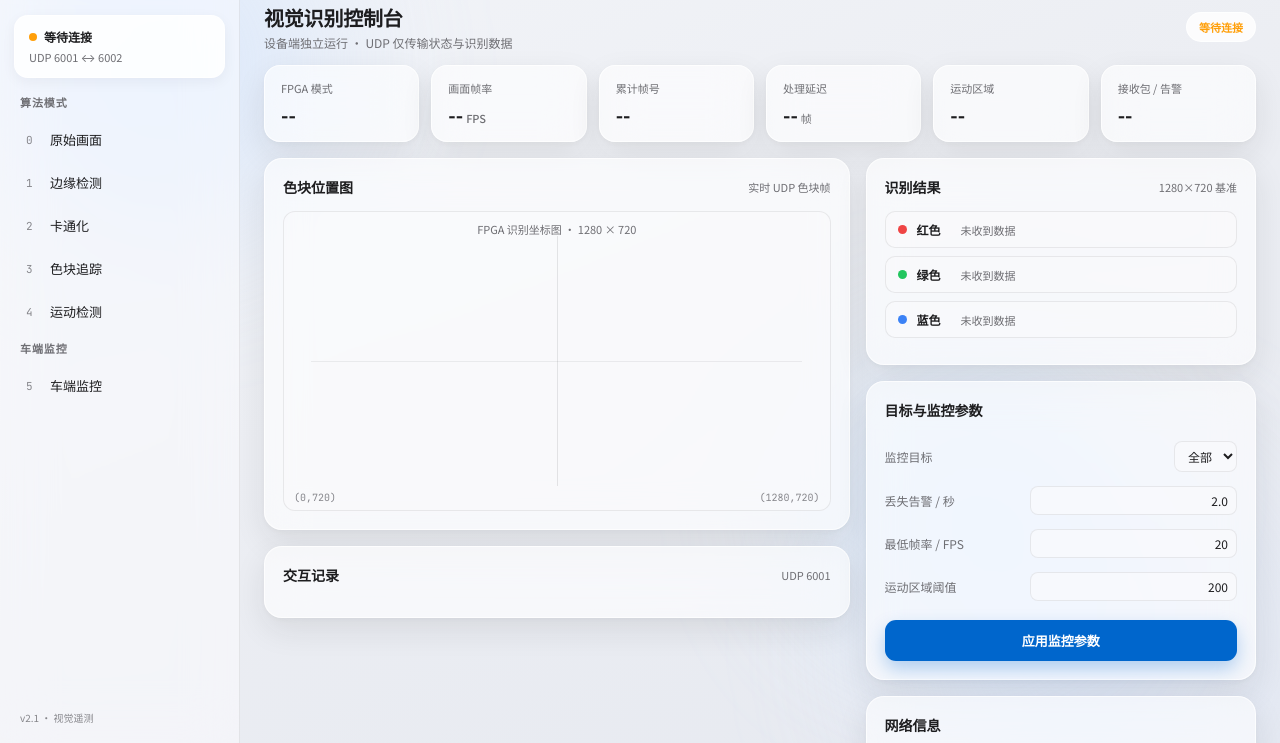
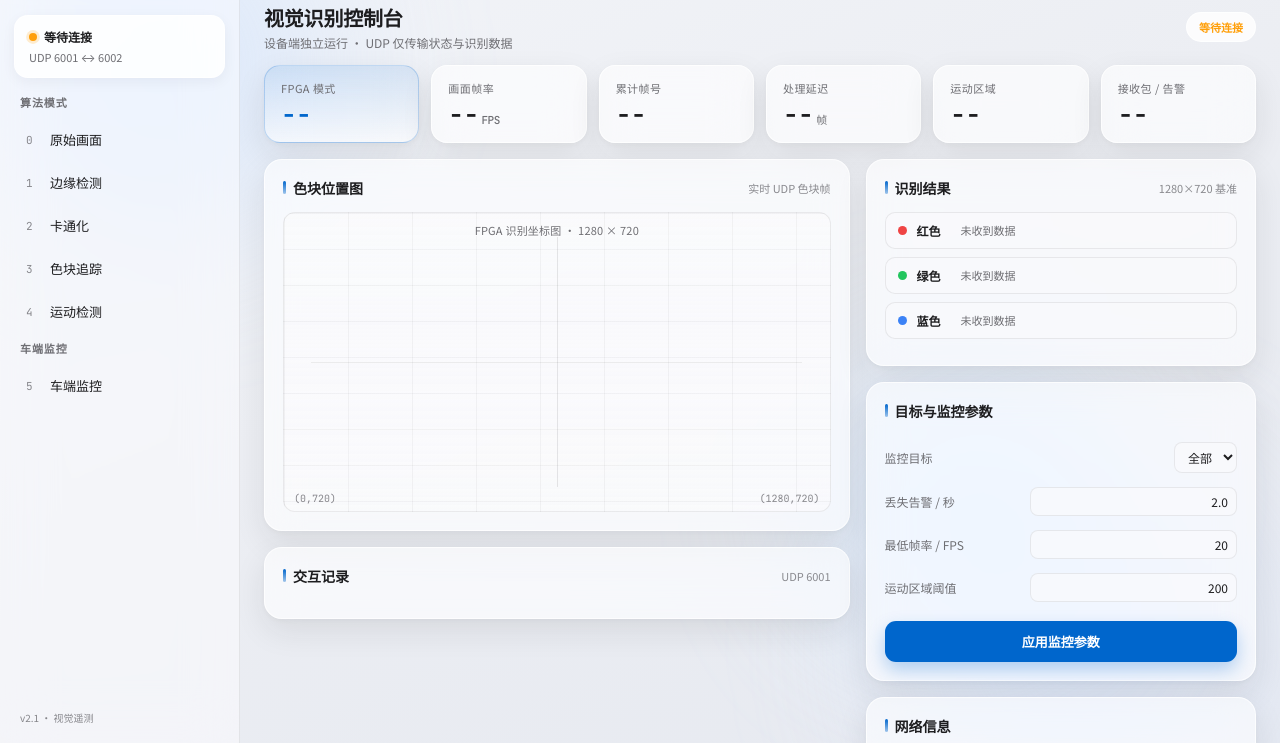
Before and after one commit to guoli-dev/FPGA_lsy_yjx_glh, a plain HTML site: page host/index.html in a window 1280 px wide. Shown: the part 57-800 px from the top of the page. Drawn offline with Linux system fonts and the light colour scheme; no server answers.

Commit message:
feat(host): 上位机界面视觉打磨（纯 CSS，不改结构、不改协议）
1) 背景：纯色 -> 双点径向渐变，玻璃卡片有层次
2) 指标数字：20px -> 26px，等宽字体 + 负字距，读数更像仪表
   第一个指标（FPGA 模式）是答辩主角，单独给蓝色高亮底
3) 卡片：悬浮轻微上浮 + 阴影加深，鼠标划过有反馈
4) 状态灯：加呼吸动画，不再是死点
5) 色块位置图：加极淡坐标网格，读数更直观
6) 标题：左侧加一条蓝色引导线，层级更清楚
7) 滚动条细化，不破坏玻璃质感
8) 预留 data-theme="dark" 深色模式（现场灯光暗时可用）

只动 host/index.html 的样式块，HTML 结构和 JS 一律未改。
刷新网页即可看到效果，不需要重新构建 FPGA。

```diff
--- a/host/index.html
+++ b/host/index.html
@@ -153,6 +153,108 @@
     .metrics { grid-template-columns: repeat(3, 1fr); } .content { grid-template-columns: 1fr; }
   }
   @media (max-width: 560px) { .metrics { grid-template-columns: repeat(2, 1fr); } }
+    /* ===== 2026-11-13 视觉打磨（纯 CSS，不改结构） ===== */
+
+    /* 1) 背景：从纯色改成柔和的双点径向渐变，玻璃卡片才有层次 */
+    body {
+      background:
+        radial-gradient(1200px 620px at 8% -10%, rgba(0, 102, 204, 0.10), transparent 60%),
+        radial-gradient(900px 520px at 102% 8%, rgba(90, 200, 250, 0.12), transparent 62%),
+        var(--bg);
+      background-attachment: fixed;
+    }
+
+    /* 2) 指标数字：加大、等宽、收紧字距，读数更"仪表" */
+    .tile .v {
+      font-size: 26px;
+      line-height: 1.15;
+      letter-spacing: -0.02em;
+      font-family: var(--font-mono);
+      font-weight: 700;
+    }
+    .tile .k {
+      letter-spacing: 0.04em;
+      text-transform: none;
+    }
+    /* 第一个指标（FPGA 模式）是答辩主角，给它更高的权重 */
+    .metrics .tile:first-child {
+      background: linear-gradient(180deg, rgba(0, 102, 204, 0.10), rgba(255, 255, 255, 0.55));
+      border: 1px solid rgba(0, 102, 204, 0.22);
+    }
+    .metrics .tile:first-child .v { color: var(--accent); }
+    .metrics .tile:first-child .v .u { color: var(--accent); opacity: .75; }
+
+    /* 3) 卡片：悬浮时轻微上浮 + 阴影加深，鼠标划过有反馈 */
+    .card {
+      transition: transform .18s ease, box-shadow .18s ease, background .18s ease;
+      backdrop-filter: blur(18px) saturate(1.4);
+      -webkit-backdrop-filter: blur(18px) saturate(1.4);
+    }
+    .card:hover {
+      transform: translateY(-1px);
+      box-shadow: 0 16px 40px rgba(29, 29, 31, 0.12), 0 3px 8px rgba(29, 29, 31, 0.05);
+      background: var(--panel-strong);
+    }
+
+    /* 4) 状态灯：连接中缓慢呼吸，别是死点 */
+    .dot { box-shadow: 0 0 0 0 rgba(255, 159, 10, 0.55); animation: breathe 2.2s ease-in-out infinite; }
+    @keyframes breathe {
+      0%, 100% { box-shadow: 0 0 0 0 rgba(255, 159, 10, 0.45); }
+      50%      { box-shadow: 0 0 0 5px rgba(255, 159, 10, 0); }
+    }
+
+    /* 5) 色块位置图：加一层极淡的坐标网格，读数更直观 */
+    .plot {
+      background-image:
+        linear-gradient(rgba(29,29,31,0.045) 1px, transparent 1px),
+        linear-gradient(90deg, rgba(29,29,31,0.045) 1px, transparent 1px),
+        linear-gradient(180deg, rgba(250,250,252,0.75), rgba(250,250,252,0.45));
+      background-size: 64px 36px, 64px 36px, 100% 100%;
+    }
+    .plot .title {
+      letter-spacing: 0.02em;
+      text-shadow: 0 1px 0 rgba(255,255,255,0.8);
+    }
+
+    /* 6) 空状态更淡，避免"未收到数据"抢注意力 */
+    .block-row .val { font-variant-numeric: tabular-nums; }
+    .block-row .val:empty::after { content: "—"; color: var(--faint); }
+
+    /* 7) 标题：加一条极细的蓝色引导线，层级更清楚 */
+    .head h2 {
+      position: relative;
+      padding-left: 10px;
+    }
+    .head h2::before {
+      content: "";
+      position: absolute;
+      left: 0; top: 50%;
+      width: 3px; height: 13px;
+      margin-top: -6.5px;
+      border-radius: 2px;
+      background: linear-gradient(180deg, var(--accent), rgba(0,102,204,0.35));
+    }
+    .head .hint { opacity: .8; }
+
+    /* 8) 滚动条：细一点，别破坏玻璃质感 */
+    ::-webkit-scrollbar { width: 10px; height: 10px; }
+    ::-webkit-scrollbar-thumb {
+      background: rgba(29,29,31,0.16);
+      border-radius: 8px;
+      border: 3px solid transparent;
+      background-clip: content-box;
+    }
+    ::-webkit-scrollbar-thumb:hover { background: rgba(29,29,31,0.28); background-clip: content-box; }
+    ::-webkit-scrollbar-track { background: transparent; }
+
+    /* 9) 深色环境（投影/现场灯光暗）时留个开关用，不影响默认浅色 */
+    html[data-theme="dark"] body {
+      background:
+        radial-gradient(1200px 620px at 8% -10%, rgba(0,102,204,0.22), transparent 60%),
+        radial-gradient(900px 520px at 102% 8%, rgba(90,200,250,0.16), transparent 62%),
+        #0b0c10;
+      color: #f5f5f7;
+    }
 </style>
 
 <div class="stage" aria-hidden="true">
```
